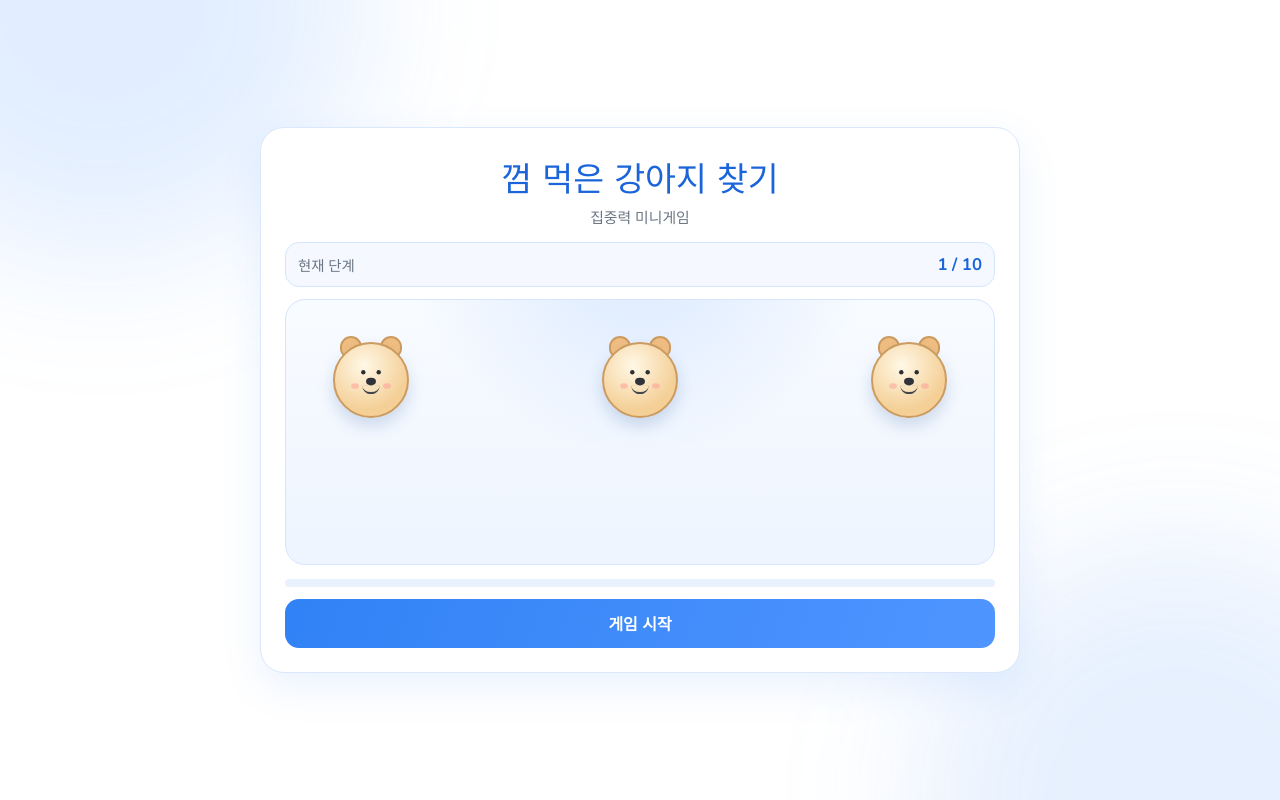
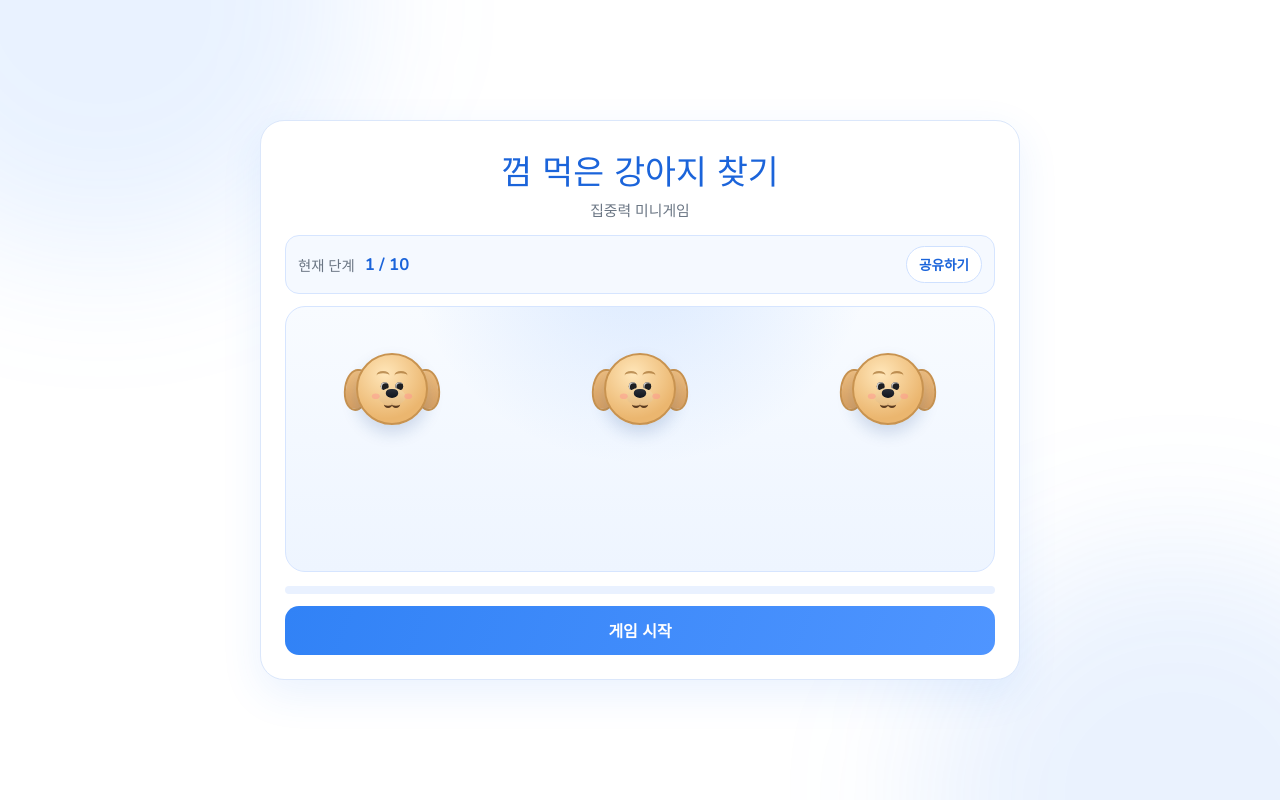
Before and after one commit to MichaelCho-haman/catching_puppy, a React (Vite) app: page / in a window 1280 px wide. Built offline with nearby package versions, Linux system fonts and the light colour scheme.

Commit message:
feat: add shareable stage links and end-game options

```diff
--- a/src/App.css
+++ b/src/App.css
@@ -31,19 +31,19 @@
 }
 
 .aurora-a {
-  background: rgba(79, 149, 255, 0.16);
+  background: rgba(79, 149, 255, 0.12);
   top: -20vmax;
   left: -12vmax;
 }
 
 .aurora-b {
-  background: rgba(49, 130, 246, 0.12);
+  background: rgba(49, 130, 246, 0.1);
   bottom: -20vmax;
   right: -12vmax;
 }
 
 .game-card {
-  width: min(500px, 100%);
+  width: min(520px, 100%);
   background: #ffffff;
   border: 1px solid var(--line);
   border-radius: 24px;
@@ -71,23 +71,58 @@
 
 .stage-row {
   margin-top: 14px;
+  display: flex;
+  align-items: center;
+  justify-content: space-between;
+  gap: 12px;
   border: 1px solid #d6e5ff;
   border-radius: 14px;
   padding: 10px 12px;
   background: var(--toss-blue-50);
+}
+
+.stage-info {
   display: flex;
   align-items: center;
-  justify-content: space-between;
+  gap: 10px;
 }
 
-.stage-row span {
+.stage-info span {
   font-size: 0.9rem;
   color: var(--text-sub);
 }
 
-.stage-row strong {
+.stage-info strong {
   font-size: 1.05rem;
   color: var(--toss-blue-700);
+}
+
+.share-btn {
+  border: 1px solid #cfe1ff;
+  border-radius: 999px;
+  background: #ffffff;
+  color: var(--toss-blue-700);
+  font-size: 0.85rem;
+  font-weight: 700;
+  padding: 7px 12px;
+  cursor: pointer;
+}
+
+.share-btn:disabled {
+  opacity: 0.5;
+  cursor: not-allowed;
+}
+
+.shared-stage-note {
+  margin: 8px 2px 0;
+  font-size: 0.84rem;
+  color: var(--toss-blue-700);
+}
+
+.share-feedback {
+  margin: 6px 2px 0;
+  font-size: 0.82rem;
+  color: var(--text-sub);
 }
 
 .board {
@@ -104,7 +139,7 @@
 
 .dog-character {
   position: absolute;
-  top: 34px;
+  top: 42px;
   transform: translateX(-50%);
   border: none;
   background: transparent;
@@ -112,7 +147,7 @@
   display: flex;
   flex-direction: column;
   align-items: center;
-  gap: 6px;
+  gap: 8px;
   transition:
     left 0.34s cubic-bezier(0.32, 0.9, 0.2, 1),
     transform 0.2s ease;
@@ -131,11 +166,11 @@
 }
 
 .puppy {
-  width: 62px;
-  height: 62px;
+  width: 56px;
+  height: 56px;
   border-radius: 50%;
-  background: radial-gradient(circle at 40% 30%, #fff8e6, #f4cf96 68%);
-  border: 2px solid #cc9b5f;
+  background: radial-gradient(circle at 40% 28%, #ffe6b9, #ebb66f 70%);
+  border: 2px solid #c89350;
   display: grid;
   place-items: center;
   position: relative;
@@ -146,35 +181,64 @@
 .puppy::after {
   content: '';
   position: absolute;
-  top: -8px;
+  top: 10px;
   width: 18px;
-  height: 18px;
-  border-radius: 55% 55% 45% 45%;
-  background: #f0be82;
-  border: 2px solid #cc9b5f;
+  height: 32px;
+  border-radius: 60% 60% 65% 65%;
+  background: linear-gradient(180deg, #efbe7f, #d9a162);
+  border: 2px solid #c89350;
   z-index: -1;
 }
 
 .puppy::before {
-  left: 5px;
+  left: -10px;
+  transform: rotate(8deg);
 }
 
 .puppy::after {
-  right: 5px;
+  right: -10px;
+  transform: rotate(-8deg);
 }
 
 .puppy-face {
-  width: 36px;
-  height: 30px;
+  width: 34px;
+  height: 33px;
   position: relative;
+}
+
+.puppy-brows {
+  position: absolute;
+  left: 50%;
+  top: 0;
+  width: 28px;
+  height: 8px;
+  transform: translateX(-50%);
+}
+
+.puppy-brows::before,
+.puppy-brows::after {
+  content: '';
+  position: absolute;
+  width: 12px;
+  height: 6px;
+  border-top: 2px solid rgba(157, 103, 39, 0.65);
+  border-radius: 50%;
+}
+
+.puppy-brows::before {
+  left: 0;
+}
+
+.puppy-brows::after {
+  right: 0;
 }
 
 .puppy-eyes {
   position: absolute;
-  top: 6px;
+  top: 10px;
   left: 50%;
-  width: 22px;
-  height: 4px;
+  width: 20px;
+  height: 8px;
   transform: translateX(-50%);
 }
 
@@ -182,45 +246,73 @@
 .puppy-eyes::after {
   content: '';
   position: absolute;
-  width: 4px;
-  height: 4px;
+  width: 7px;
+  height: 7px;
   border-radius: 50%;
-  background: #2e2f33;
+  background: #1e1f22;
+  box-shadow: inset 1px 1px 0 rgba(255, 255, 255, 0.75);
 }
 
 .puppy-eyes::before {
-  left: 2px;
+  left: 0;
 }
 
 .puppy-eyes::after {
-  right: 2px;
+  right: 0;
+}
+
+.puppy-muzzle {
+  position: absolute;
+  left: 50%;
+  top: 15px;
+  width: 24px;
+  height: 16px;
+  transform: translateX(-50%);
+  border-radius: 50%;
+  background: linear-gradient(180deg, #f6d8a5, #e8be84);
 }
 
 .puppy-nose {
   position: absolute;
   left: 50%;
-  top: 13px;
-  width: 9px;
-  height: 7px;
+  top: 1px;
+  width: 11px;
+  height: 8px;
   transform: translateX(-50%);
-  border-radius: 50% 50% 55% 55%;
-  background: #30343a;
+  border-radius: 50% 50% 60% 60%;
+  background: linear-gradient(180deg, #2a2f39, #11151d);
 }
 
 .puppy-mouth {
   position: absolute;
   left: 50%;
-  top: 20px;
-  width: 16px;
+  top: 9px;
+  width: 15px;
   height: 8px;
   transform: translateX(-50%);
-  border-bottom: 2px solid #43474d;
-  border-radius: 0 0 10px 10px;
+}
+
+.puppy-mouth::before,
+.puppy-mouth::after {
+  content: '';
+  position: absolute;
+  width: 8px;
+  height: 7px;
+  border-bottom: 2px solid #5a3a20;
+  border-radius: 0 0 8px 8px;
+}
+
+.puppy-mouth::before {
+  left: 0;
+}
+
+.puppy-mouth::after {
+  right: 0;
 }
 
 .puppy-blush {
   position: absolute;
-  top: 18px;
+  top: 20px;
   width: 7px;
   height: 5px;
   border-radius: 50%;
@@ -228,11 +320,11 @@
 }
 
 .puppy-blush.left {
-  left: 0;
+  left: -1px;
 }
 
 .puppy-blush.right {
-  right: 0;
+  right: -1px;
 }
 
 .dog-character.picked .puppy {
@@ -297,6 +389,12 @@
   margin-top: 12px;
 }
 
+.end-actions {
+  display: grid;
+  grid-template-columns: 1fr 1fr;
+  gap: 8px;
+}
+
 .action-btn {
   width: 100%;
   border: none;
@@ -308,6 +406,12 @@
   background: linear-gradient(110deg, var(--toss-blue-600), var(--toss-blue-500));
   cursor: pointer;
   transition: transform 0.18s ease, filter 0.18s ease;
+}
+
+.action-btn.secondary {
+  color: var(--toss-blue-700);
+  border: 1px solid #cfe1ff;
+  background: #ffffff;
 }
 
 .action-btn:hover:enabled {
@@ -329,11 +433,11 @@
     opacity: 1;
   }
   72% {
-    transform: translate(-50%, 112px) rotate(8deg) scale(1.05);
+    transform: translate(-50%, 108px) rotate(8deg) scale(1.05);
   }
   100% {
     opacity: 0;
-    transform: translate(-50%, 128px) rotate(12deg) scale(0.95);
+    transform: translate(-50%, 124px) rotate(12deg) scale(0.95);
   }
 }
 
@@ -348,15 +452,45 @@
   }
 
   .dog-character {
-    top: 42px;
+    top: 46px;
   }
 
   .puppy {
-    width: 76px;
-    height: 76px;
+    width: 72px;
+    height: 72px;
+  }
+
+  .puppy::before,
+  .puppy::after {
+    width: 22px;
+    height: 38px;
+    top: 14px;
+  }
+
+  .puppy::before {
+    left: -14px;
+  }
+
+  .puppy::after {
+    right: -14px;
   }
 
   .puppy-face {
-    transform: scale(1.1);
+    transform: scale(1.12);
   }
 }
+
+@media (max-width: 360px) {
+  .stage-row {
+    flex-direction: column;
+    align-items: stretch;
+  }
+
+  .stage-info {
+    justify-content: space-between;
+  }
+
+  .end-actions {
+    grid-template-columns: 1fr;
+  }
+}
--- a/src/App.jsx
+++ b/src/App.jsx
@@ -2,6 +2,20 @@ import { useEffect, useMemo, useRef, useState } from 'react'
 import './App.css'
 
 const MAX_STAGE = 10
+
+function clampStage(value) {
+  if (!Number.isFinite(value)) return 1
+  return Math.max(1, Math.min(MAX_STAGE, Math.floor(value)))
+}
+
+function getInitialStageFromQuery() {
+  if (typeof window === 'undefined') return 1
+
+  const params = new URLSearchParams(window.location.search)
+  const stageParam = Number(params.get('stage'))
+
+  return clampStage(stageParam)
+}
 
 function getDogCount(stage) {
   return stage >= 5 ? 5 : 3
@@ -10,8 +24,8 @@ function getDogCount(stage) {
 function getSlotPositions(count) {
   if (count <= 1) return [50]
 
-  const start = 12
-  const end = 88
+  const start = 15
+  const end = 85
   const gap = (end - start) / (count - 1)
 
   return Array.from({ length: count }, (_, idx) => Number((start + gap * idx).toFixed(2)))
@@ -51,20 +65,22 @@ function getShuffleInterval(stage) {
 }
 
 function App() {
-  const [stage, setStage] = useState(1)
-  const [dogs, setDogs] = useState(() => createDogs(getDogCount(1)))
+  const sharedStartStage = getInitialStageFromQuery()
+
+  const [stage, setStage] = useState(sharedStartStage)
+  const [dogs, setDogs] = useState(() => createDogs(getDogCount(sharedStartStage)))
   const [targetDogId, setTargetDogId] = useState(null)
   const [phase, setPhase] = useState('ready')
   const [result, setResult] = useState(null)
   const [selectedDogId, setSelectedDogId] = useState(null)
   const [shuffleProgress, setShuffleProgress] = useState(0)
+  const [shareFeedback, setShareFeedback] = useState('')
 
   const feedingTimeoutRef = useRef(null)
   const shuffleTimeoutRef = useRef(null)
   const shuffleIntervalRef = useRef(null)
   const progressIntervalRef = useRef(null)
 
-  const dogCount = getDogCount(stage)
   const slotPositions = useMemo(() => getSlotPositions(dogs.length), [dogs.length])
 
   const targetDog = dogs.find((dog) => dog.id === targetDogId)
@@ -93,9 +109,11 @@ function App() {
   }
 
   const setupStage = (nextStage) => {
+    const safeStage = clampStage(nextStage)
+
     clearTimers()
-    setStage(nextStage)
-    setDogs(createDogs(getDogCount(nextStage)))
+    setStage(safeStage)
+    setDogs(createDogs(getDogCount(safeStage)))
     setTargetDogId(null)
     setPhase('ready')
     setResult(null)
@@ -106,6 +124,16 @@ function App() {
   useEffect(() => {
     return () => clearTimers()
   }, [])
+
+  useEffect(() => {
+    if (!shareFeedback) return
+
+    const timer = window.setTimeout(() => {
+      setShareFeedback('')
+    }, 2500)
+
+    return () => window.clearTimeout(timer)
+  }, [shareFeedback])
 
   const startShuffle = (activeStage) => {
     const duration = getShuffleDuration(activeStage)
@@ -141,13 +169,15 @@ function App() {
     }, duration)
   }
 
-  const startRound = () => {
+  const startRound = (forcedStage = stage) => {
     clearTimers()
 
-    const initialDogs = createDogs(dogCount)
-    const chosen = initialDogs[Math.floor(Math.random() * initialDogs.length)]
+    const currentStage = clampStage(forcedStage)
+    const currentDogs = createDogs(getDogCount(currentStage))
+    const chosen = currentDogs[Math.floor(Math.random() * currentDogs.length)]
 
-    setDogs(initialDogs)
+    setStage(currentStage)
+    setDogs(currentDogs)
     setTargetDogId(chosen.id)
     setSelectedDogId(null)
     setResult(null)
@@ -155,7 +185,7 @@ function App() {
     setPhase('feeding')
 
     feedingTimeoutRef.current = window.setTimeout(() => {
-      startShuffle(stage)
+      startShuffle(currentStage)
     }, 1300)
   }
 
@@ -175,48 +205,72 @@ function App() {
     setPhase('result')
   }
 
-  const actionLabel =
-    phase === 'ready'
-      ? '게임 시작'
-      : phase === 'result' && result === 'success'
-        ? '다음 단계'
-        : phase === 'result' && result === 'fail'
-          ? '현재 단계 다시'
-          : phase === 'finished'
-            ? '1단계부터 다시'
-            : '진행 중...'
+  const buildShareUrl = () => {
+    if (typeof window === 'undefined') return ''
 
-  const isActionDisabled = phase === 'feeding' || phase === 'shuffling' || phase === 'guessing'
+    const url = new URL(`${window.location.origin}${window.location.pathname}`)
+    url.searchParams.set('stage', String(stage))
 
-  const handleAction = () => {
+    return url.toString()
+  }
+
+  const handleShare = async () => {
+    const shareUrl = buildShareUrl()
+
+    if (!shareUrl) return
+
+    try {
+      if (navigator.share) {
+        await navigator.share({
+          title: '껌 먹은 강아지 찾기',
+          text: `${stage}단계부터 바로 도전해보세요!`,
+          url: shareUrl,
+        })
+        setShareFeedback('공유가 완료되었습니다.')
+        return
+      }
+
+      if (navigator.clipboard?.writeText) {
+        await navigator.clipboard.writeText(shareUrl)
+        setShareFeedback('공유 링크를 복사했습니다.')
+        return
+      }
+
+      setShareFeedback('이 브라우저에서는 공유를 지원하지 않습니다.')
+    } catch (error) {
+      if (error instanceof Error && error.name === 'AbortError') {
+        return
+      }
+      setShareFeedback('공유 중 오류가 발생했습니다. 다시 시도해 주세요.')
+    }
+  }
+
+  const showEndOptions = phase === 'finished' || (phase === 'result' && result === 'fail')
+  const showPrimaryAction = phase === 'ready' || (phase === 'result' && result === 'success')
+
+  const primaryActionLabel = phase === 'ready' ? '게임 시작' : '다음 단계'
+
+  const handlePrimaryAction = () => {
     if (phase === 'ready') {
-      startRound()
+      startRound(stage)
       return
     }
 
     if (phase === 'result' && result === 'success') {
       setupStage(stage + 1)
-      return
-    }
-
-    if (phase === 'result' && result === 'fail') {
-      setupStage(stage)
-      return
-    }
-
-    if (phase === 'finished') {
-      setupStage(1)
     }
   }
 
   const feedbackText =
     phase === 'finished'
-      ? '성공! 10단계 클리어입니다.'
+      ? '축하합니다! 10단계를 클리어하셨습니다.'
       : phase === 'result' && result === 'success'
-        ? '정답입니다!'
+        ? '정답입니다! 다음 단계로 이동하세요.'
         : phase === 'result' && result === 'fail'
-          ? '실패입니다.'
+          ? '게임 종료! 다시 선택해 주세요.'
           : ''
+
+  const canShare = phase !== 'feeding' && phase !== 'shuffling'
 
   return (
     <div className="app-shell">
@@ -230,9 +284,20 @@ function App() {
         </header>
 
         <section className="stage-row">
-          <span>현재 단계</span>
-          <strong>{stage} / 10</strong>
+          <div className="stage-info">
+            <span>현재 단계</span>
+            <strong>{stage} / 10</strong>
+          </div>
+          <button type="button" className="share-btn" onClick={handleShare} disabled={!canShare}>
+            공유하기
+          </button>
         </section>
+
+        {sharedStartStage > 1 && phase === 'ready' && (
+          <p className="shared-stage-note">친구가 공유한 {sharedStartStage}단계부터 시작할 수 있습니다.</p>
+        )}
+
+        {shareFeedback && <p className="share-feedback">{shareFeedback}</p>}
 
         <section className="board">
           {phase === 'feeding' && targetDogId && (
@@ -261,9 +326,12 @@ function App() {
               >
                 <span className="puppy">
                   <span className="puppy-face">
+                    <span className="puppy-brows" />
                     <span className="puppy-eyes" />
-                    <span className="puppy-nose" />
-                    <span className="puppy-mouth" />
+                    <span className="puppy-muzzle">
+                      <span className="puppy-nose" />
+                      <span className="puppy-mouth" />
+                    </span>
                     <span className="puppy-blush left" />
                     <span className="puppy-blush right" />
                   </span>
@@ -285,9 +353,28 @@ function App() {
         )}
 
         <section className="controls">
-          <button type="button" className="action-btn" onClick={handleAction} disabled={isActionDisabled}>
-            {actionLabel}
-          </button>
+          {showPrimaryAction && (
+            <button type="button" className="action-btn" onClick={handlePrimaryAction}>
+              {primaryActionLabel}
+            </button>
+          )}
+
+          {showEndOptions && (
+            <div className="end-actions">
+              <button type="button" className="action-btn secondary" onClick={() => startRound(1)}>
+                처음부터
+              </button>
+              <button type="button" className="action-btn" onClick={() => startRound(stage)}>
+                이 단계부터 하기
+              </button>
+            </div>
+          )}
+
+          {!showPrimaryAction && !showEndOptions && (
+            <button type="button" className="action-btn" disabled>
+              진행 중...
+            </button>
+          )}
         </section>
       </main>
     </div>
```
